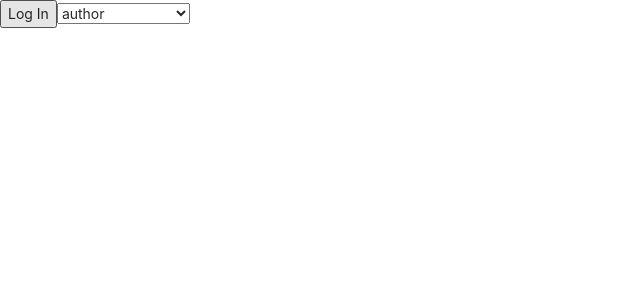
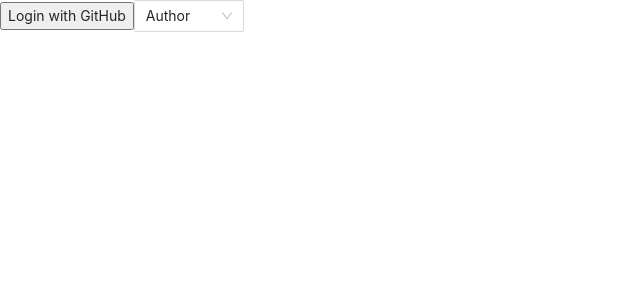
Before and after one commit to Ildar107/RS-Assessment-Tool, a React app: page /#/authentication in a window 1280 px wide. Shown: the top 300 px of the page, without its empty margins (0-640 px from the left). Built offline with nearby package versions, Linux system fonts and the light colour scheme.

Commit message:
feat: add antd select

```diff
--- a/src/pages/authentication/AuthPage.jsx
+++ b/src/pages/authentication/AuthPage.jsx
@@ -1,5 +1,8 @@
 import React from 'react';
 import { useAuth0 } from '@auth0/auth0-react';
+import { Select } from 'antd';
+
+const { Option } = Select;
 
 const AuthPage = ({ setIsAuthenticatedState, setRole, role }) => {
   const { loginWithRedirect } = useAuth0();
@@ -14,19 +17,20 @@ const AuthPage = ({ setIsAuthenticatedState, setRole, role }) => {
           loginWithRedirect();
         }}
       >
-        Log In
+        Login with GitHub
       </button>
-      <select
+      <Select
+        style={{ width: 110 }}
         value={role}
-        onChange={({ target }) => {
-          setRole(target.value);
+        onChange={(value) => {
+          setRole(value);
         }}
       >
-        <option value="author">author</option>
-        <option value="student">student</option>
-        <option value="supervisor">supervisor</option>
-        <option value="course_manager">course_manager</option>
-      </select>
+        <Option value="author">Author</Option>
+        <Option value="student">Student</Option>
+        <Option value="supervisor">Supervisor</Option>
+        <Option value="course_manager">Manager</Option>
+      </Select>
     </div>
   );
 };
```
